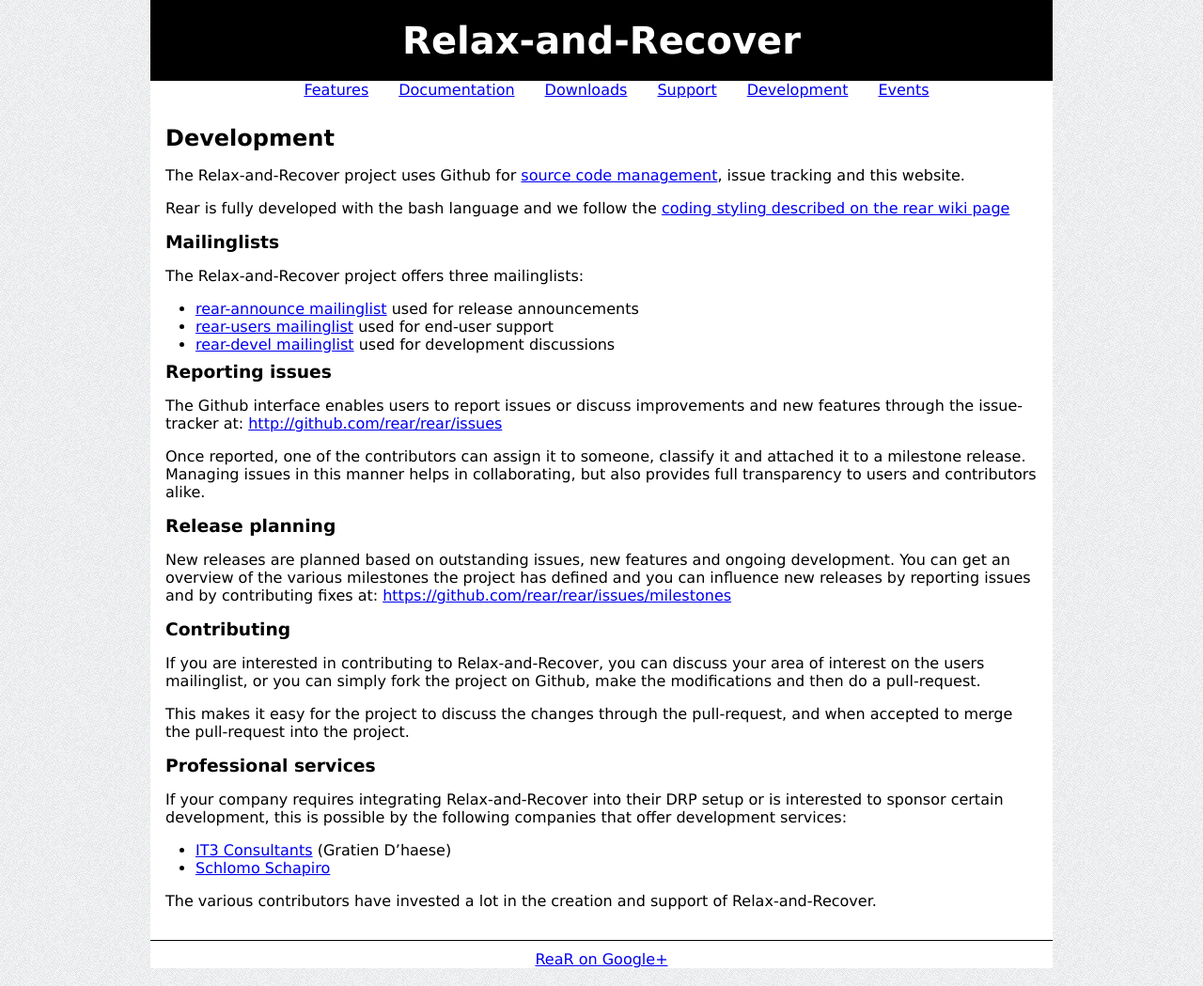
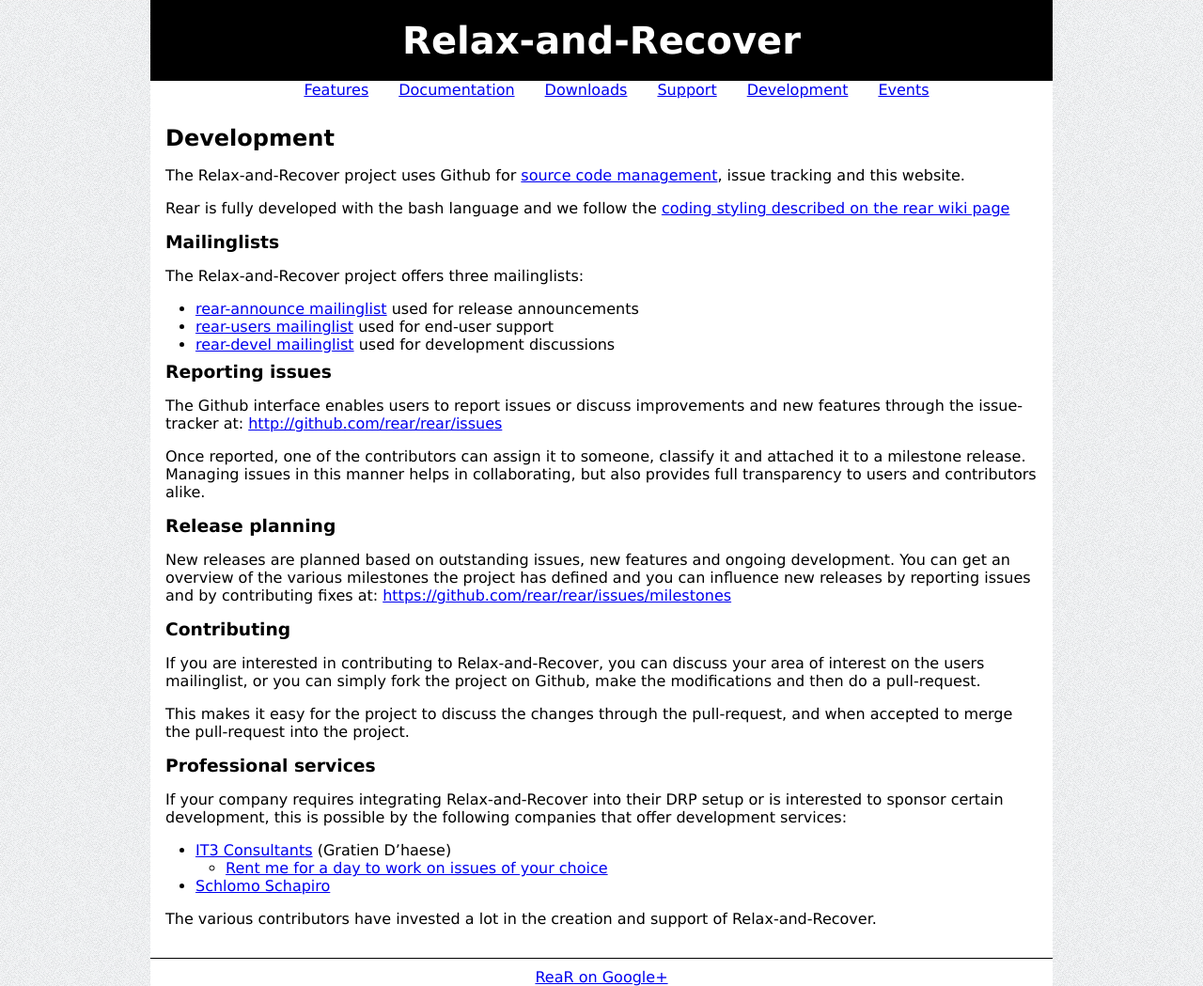
Before and after one commit to rear/rear.github.com, a Jekyll site: the page built from development/index.md, in a window 1280 px wide. Shown: the whole page at 94% size. Built offline with Jekyll 4.4.1, drawn with Linux system fonts in a browser that asks for light colours; comment, search, counter and statistics services are not loaded.

Commit message:
add rent me for a day

```diff
--- a/development/index.md
+++ b/development/index.md
@@ -53,6 +53,7 @@
 companies that offer development services:
 
  - [IT3 Consultants](http://www.it3.be/) (Gratien D'haese)
+   * [Rent me for a day to work on issues of your choice](http://www.it3.be/rear-support/)
  - [Schlomo Schapiro](http://consulting.schlomo.schapiro.org/)
 
 The various contributors have invested a lot in the creation and support
```
